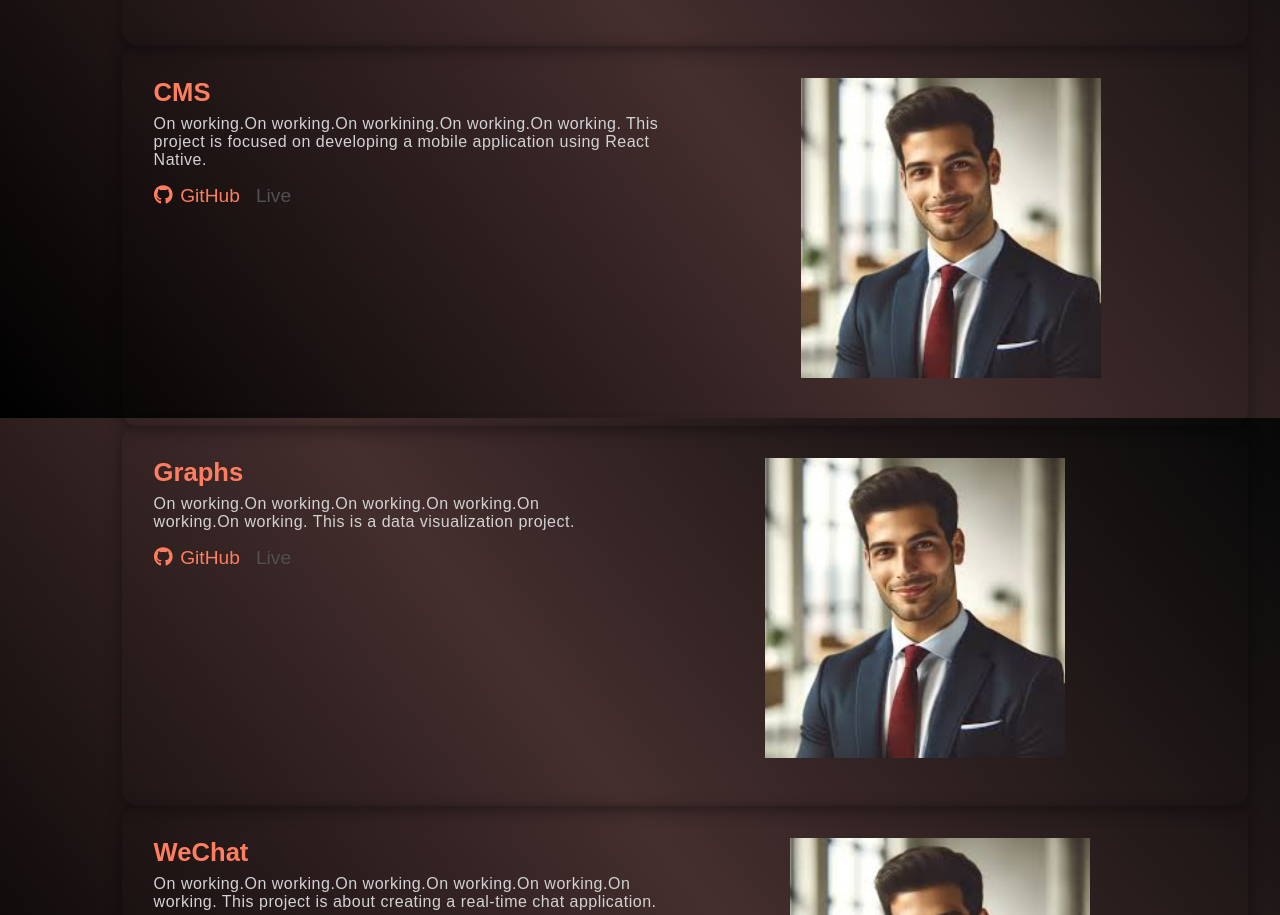
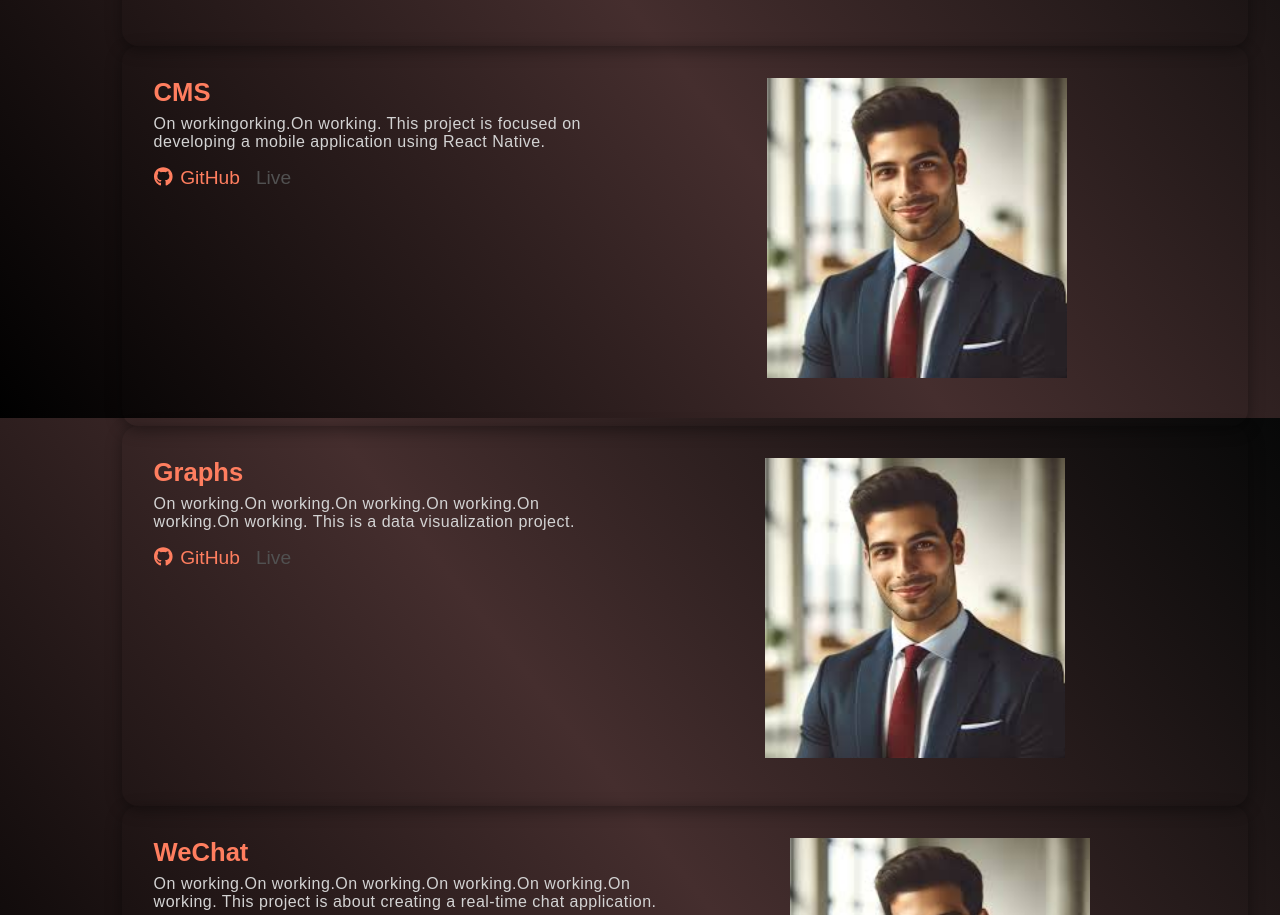
Before and after one commit to usman918dev/portfolio_re, a React (Create React App) app in the folder my-react-app/: page / in a window 1280 px wide. Shown: the part 2782-3697 px from the top of the page. Built offline with nearby package versions, Linux system fonts and the light colour scheme.

Commit message:
updated new project

```diff
--- a/my-react-app/src/components/project/Project.js
+++ b/my-react-app/src/components/project/Project.js
@@ -14,7 +14,7 @@ const projects = [
   {
     title: 'CMS',
     image: '/assets/images.jpeg',
-    description: 'On working.On working.On workining.On working.On working. This project is focused on developing a mobile application using React Native.',
+    description: 'On workingorking.On working. This project is focused on developing a mobile application using React Native.',
     github: 'https://github.com/yourusername/project-two',
     live: 'https://example.com/project-two',
   },
```
